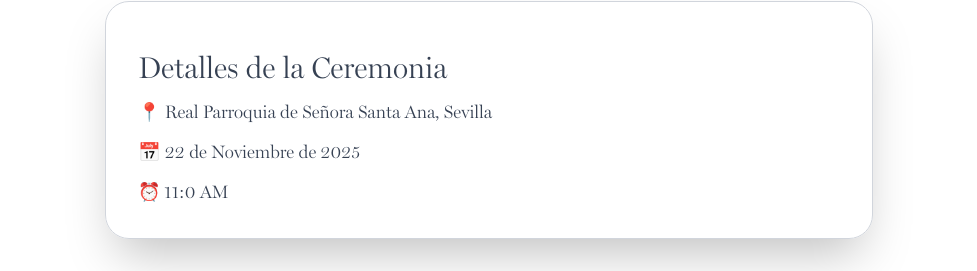
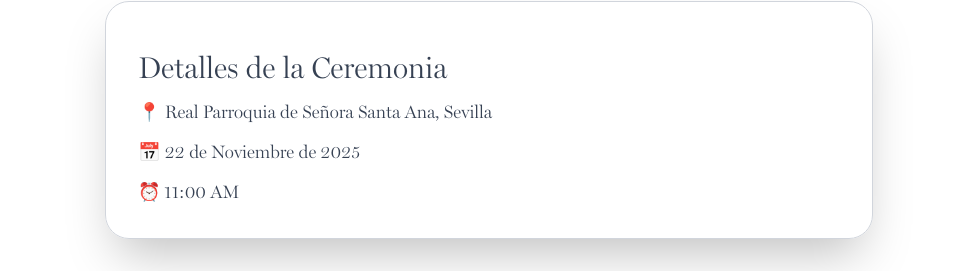
Before and after one commit to jlclosada/valleyjose2025, a Nuxt app: page /ceremonia in a window 1280 px wide. Shown: the part 1023-1294 px from the top of the page, without its empty margins (151-1128 px from the left). Built offline with nearby package versions, Linux system fonts and the light colour scheme.

Commit message:
Cambio hora y regalos

```diff
--- a/pages/ceremonia.vue
+++ b/pages/ceremonia.vue
@@ -18,7 +18,7 @@
       <h2 class="text-3xl font-miller mt-4">Detalles de la Ceremonia</h2>
       <p class="mt-3 text-lg font-miller">📍 <strong class="font-miller">Real Parroquia de Señora Santa Ana, Sevilla</strong></p>
       <p class="text-lg mt-3 font-miller">📅 <strong class="font-miller">22 de Noviembre de 2025</strong></p>
-      <p class="text-lg mt-3">⏰ <strong class="font-miller">11:0 AM</strong></p>
+      <p class="text-lg mt-3">⏰ <strong class="font-miller">11:00 AM</strong></p>
     </div>
     <a target="_blank"
       href="https://calendar.google.com/calendar/render?action=TEMPLATE&text=Boda+Valle+%26+Jose+Luis&dates=20251122T103000Z/20251122T120000Z&details=Acompáñanos+en+nuestra+ceremonia+religiosa+en+la+Real+Parroquia+de+Señora+Santa+Ana&location=Real+Parroquia+de+Señora+Santa+Ana&sf=true&output=xml"
--- a/pages/gifts.vue
+++ b/pages/gifts.vue
@@ -11,10 +11,10 @@
     <div
       class="mt-10 w-full max-w-3xl bg-white/80 backdrop-blur-lg p-8 rounded-3xl shadow-2xl border border-gray-300 animate-fade-in text-gray-700 text-left mb-2">
       <p class="mt-4 text-lg font-light">
-        Nos ayudaría mucho en nuestra nueva etapa algo de dinero para empezar. Sí, el regalo de siempre, pero es lo que
+        Lo que más ilusión nos hace es compartir este día con todos vosotros! Ese es nuestro mayor regalo.<br><br>
+        Si quieres hacernos un regalo, nos ayudaría mucho en nuestra nueva etapa algo de dinero para empezar. Sabemos que es el regalo más típico, pero es lo que
         más nos ayudaría.<br><br>
-        Sin embargo, si prefieres hacer un regalo más personal o directamente darnos un abrazo, lo aceptaremos
-        encantados.
+        Sin embargo, si prefieres hacer un regalo más personal o directamente darnos un abrazo, nos parecerá estupendo!
       </p>
       <h2 class="text-3xl mt-4 font-miller">Cuenta Bancaria para Transferencias 🏦 💳 🪪</h2>
 
```
